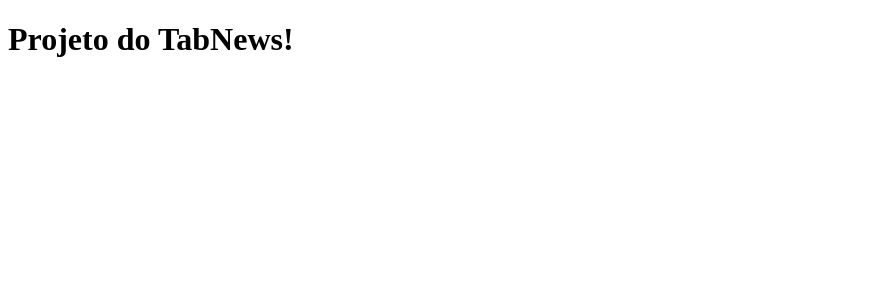
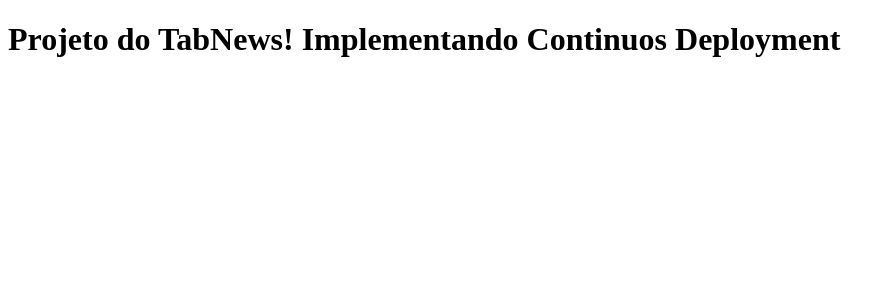
Before and after one commit to vrodrigoleite/clone-tabnews, a Next.js app: page / in a window 1280 px wide. Shown: the top 300 px of the page, without its empty margins (0-896 px from the left). Built offline with nearby package versions, Linux system fonts and the light colour scheme.

Commit message:
Alteração do título do projeto

```diff
--- a/pages/index.js
+++ b/pages/index.js
@@ -1,5 +1,5 @@
 function Home(){
-    return <h1>Projeto do TabNews!</h1>
+    return <h1>Projeto do TabNews! Implementando Continuos Deployment</h1>
 }
 
 export default Home;
```
